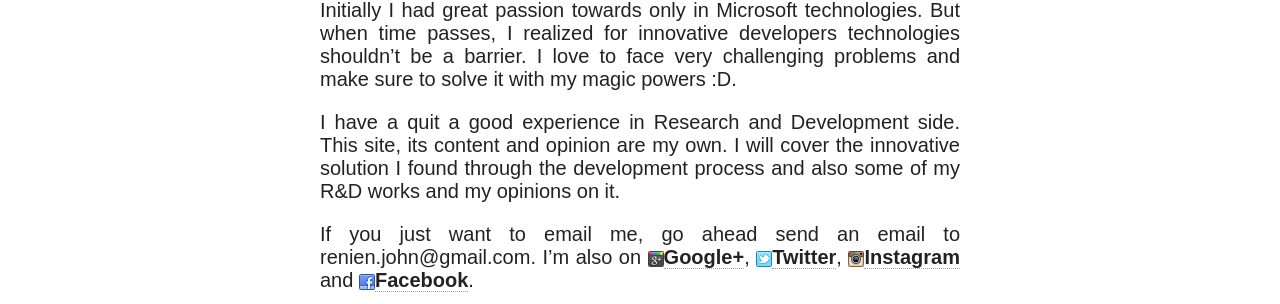
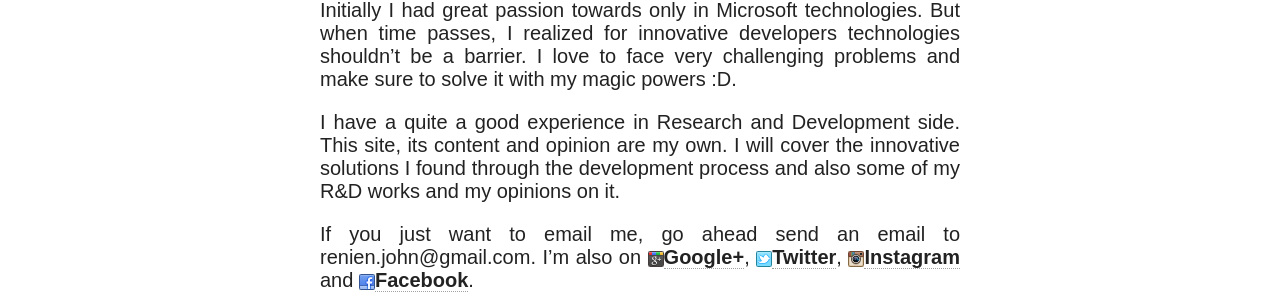
Before and after one commit to Renien/Renien.github.io, a Jekyll site: the page built from about.md, in a window 1280 px wide. Shown: the part 831-1135 px from the top of the page. Built offline with Jekyll 4.4.1, drawn with Linux system fonts in a browser that asks for light colours; nearby versions of some CDN libraries.

Commit message:
fixed spelling mistakes

```diff
--- a/about.md
+++ b/about.md
@@ -15,6 +15,6 @@ My name is Renien John Joseph, mostly everyone call me Renien. I'm a programmer,
 
 Initially I had great passion towards only in Microsoft technologies. But when time passes, I realized for innovative developers technologies shouldn't be a barrier. I love to face very challenging problems and make sure to solve it with my magic powers :D.
 
-I have a quit a good experience in Research and Development side. This site, its content and opinion are my own. I will cover the innovative solution I found through the development process and also some of my R&D works and my opinions on it.
+I have a quite a good experience in Research and Development side. This site, its content and opinion are my own. I will cover the innovative solutions I found through the development process and also some of my R&D works and my opinions on it.
 
 If you just want to email me, go ahead send an email to renien.john@gmail.com. I'm also on <img src="{{ site.url }}/images/google+-micro.png"/>[**Google+**](https://plus.google.com/114451806488215523598/posts){:target="_blank"}, <img src="{{ site.url }}/images/twitter-micro.png"/>[**Twitter**](https://twitter.com/RenienJoseph){:target="_blank"}, <img src="{{ site.url }}/images/instagram-micro.png"/>[**Instagram**](http://instagram.com/renienjoseph){:target="_blank"} and <img src="{{ site.url }}/images/facebook-micro.png"/>[**Facebook**](https://www.facebook.com/renien.joseph){:target="_blank"}.
```
